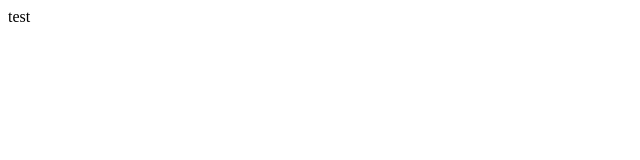
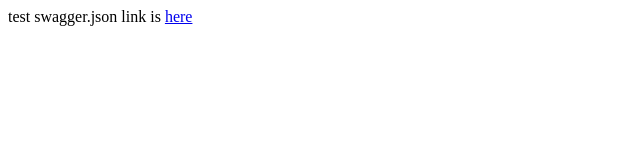
Before and after one commit to haroonwq/swaggerhub, a website: page index.html in a window 1280 px wide. Shown: the whole page, without its empty margins (0-640 px from the left). Drawn offline with Linux system fonts and the light colour scheme.

Commit message:
updated index.html

```diff
--- a/index.html
+++ b/index.html
@@ -2,5 +2,6 @@
 <html>
 <body>
 test
+swagger.json link is <a href="/swagger.json" type="text/css"> here </a>
 </body>
 </html>
```
